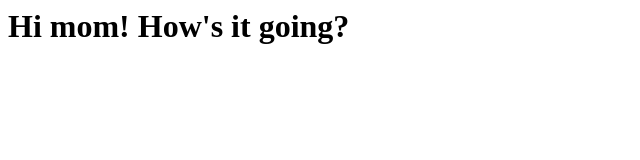
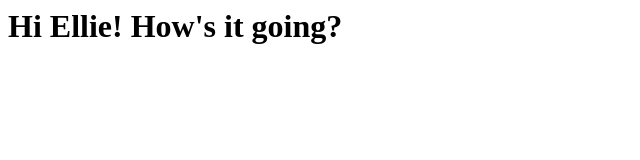
Before and after one commit to walker-herndon/walker-herndon.github.io, a plain HTML site: page index.html in a window 1280 px wide. Shown: the whole page, without its empty margins (0-640 px from the left). Drawn offline with Linux system fonts and the light colour scheme.

Commit message:
edited index.html

```diff
--- a/index.html
+++ b/index.html
@@ -1,4 +1,4 @@
 <html>
-    <h1>Hi mom! How's it going?</h1>
+    <h1>Hi Ellie! How's it going?</h1>
 
 </html>
```
